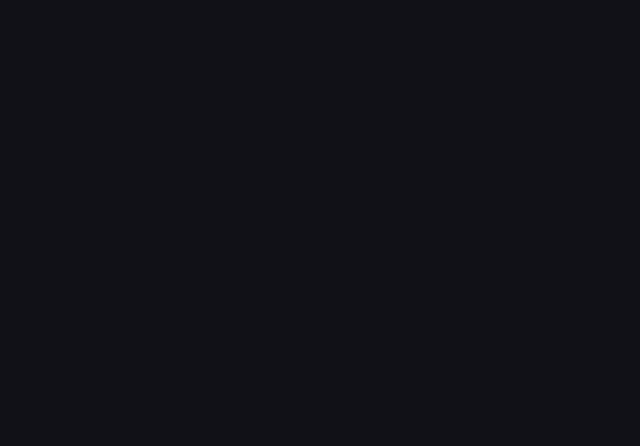
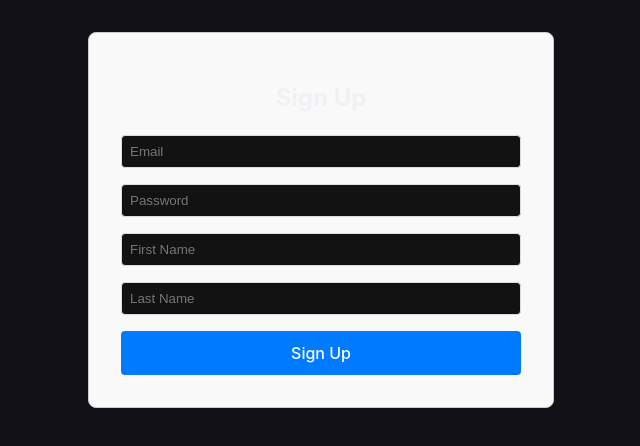
Before and after one commit to kuchuk-borom-debbarma/Vekku, a React (Vite) app in the folder vekku-client/: page /signup in a window 1280 px wide. Before the commit this address had no page. Shown: the top 446 px of the page, without its empty margins (319-959 px from the left). Built offline with nearby package versions, Linux system fonts and the light colour scheme.

Commit message:
[vekku-client] feat: Add client-side authentication pages and provider, and configure server CORS.

```diff
--- a/vekku-client/src/App.css
+++ b/vekku-client/src/App.css
@@ -1 +1,50 @@
-/* CSS Modules or local styles can go here */
+
+/* Auth Styles */
+.auth-container {
+  display: flex;
+  flex-direction: column;
+  align-items: center;
+  justify-content: center;
+  padding: 2rem;
+  max-width: 400px;
+  margin: 0 auto;
+  border: 1px solid #ccc;
+  border-radius: 8px;
+  background-color: #f9f9f9;
+}
+
+.auth-container h2 {
+  margin-bottom: 1.5rem;
+}
+
+.auth-container form {
+  display: flex;
+  flex-direction: column;
+  width: 100%;
+}
+
+.auth-container input {
+  margin-bottom: 1rem;
+  padding: 0.5rem;
+  border: 1px solid #ddd;
+  border-radius: 4px;
+}
+
+.auth-container button {
+  padding: 0.75rem;
+  background-color: #007bff;
+  color: white;
+  border: none;
+  border-radius: 4px;
+  cursor: pointer;
+  font-size: 1rem;
+}
+
+.auth-container button:hover {
+  background-color: #0056b3;
+}
+
+.error {
+  color: red;
+  margin-bottom: 1rem;
+}
--- a/vekku-client/src/App.tsx
+++ b/vekku-client/src/App.tsx
@@ -1,16 +1,25 @@
 import { BrowserRouter, Routes, Route } from 'react-router-dom';
 import Home from './Home';
 import TagSuggestion from './components/TagSuggestion';
+import { AuthProvider } from './components/auth/AuthProvider';
+import SignupPage from './components/auth/SignupPage';
+import VerifyPage from './components/auth/VerifyPage';
+import LoginPage from './components/auth/LoginPage';
 import './App.css';
 
 function App() {
   return (
+    <AuthProvider>
       <BrowserRouter>
         <Routes>
           <Route path="/" element={<Home />} />
           <Route path="/tag-suggestion" element={<TagSuggestion />} />
+          <Route path="/signup" element={<SignupPage />} />
+          <Route path="/verify" element={<VerifyPage />} />
+          <Route path="/login" element={<LoginPage />} />
         </Routes>
       </BrowserRouter>
+    </AuthProvider>
   );
 }
 
--- /dev/null
+++ b/vekku-client/src/components/auth/AuthProvider.tsx
@@ -0,0 +1,80 @@
+import React, { createContext, useContext, useState, useEffect } from 'react';
+
+interface User {
+    email: string;
+    accessToken: string;
+}
+
+interface AuthContextType {
+    user: User | null;
+    signup: (data: any) => Promise<void>;
+    verify: (email: string, otp: string) => Promise<void>;
+    login: (data: any) => Promise<void>;
+    logout: () => void;
+}
+
+const AuthContext = createContext<AuthContextType | null>(null);
+
+export const AuthProvider = ({ children }: { children: React.ReactNode }) => {
+    const [user, setUser] = useState<User | null>(null);
+
+    useEffect(() => {
+        const token = localStorage.getItem('accessToken');
+        const email = localStorage.getItem('userEmail');
+        if (token && email) {
+            setUser({ email, accessToken: token });
+        }
+    }, []);
+
+    const signup = async (data: any) => {
+        const response = await fetch('http://localhost:8080/api/auth/signup', {
+            method: 'POST',
+            headers: { 'Content-Type': 'application/json' },
+            body: JSON.stringify(data),
+        });
+        if (!response.ok) throw new Error('Signup failed');
+    };
+
+    const verify = async (email: string, otp: string) => {
+        const response = await fetch('http://localhost:8080/api/auth/verify', {
+            method: 'POST',
+            headers: { 'Content-Type': 'application/json' },
+            body: JSON.stringify({ email, otp }),
+        });
+        if (!response.ok) throw new Error('Verification failed');
+    };
+
+    const login = async (data: any) => {
+        const response = await fetch('http://localhost:8080/api/auth/login', {
+            method: 'POST',
+            headers: { 'Content-Type': 'application/json' },
+            body: JSON.stringify(data),
+        });
+        if (!response.ok) throw new Error('Login failed');
+
+        const result = await response.json();
+        localStorage.setItem('accessToken', result.accessToken);
+        localStorage.setItem('refreshToken', result.refreshToken);
+        localStorage.setItem('userEmail', data.email);
+        setUser({ email: data.email, accessToken: result.accessToken });
+    };
+
+    const logout = () => {
+        localStorage.removeItem('accessToken');
+        localStorage.removeItem('refreshToken');
+        localStorage.removeItem('userEmail');
+        setUser(null);
+    };
+
+    return (
+        <AuthContext.Provider value={{ user, signup, verify, login, logout }}>
+            {children}
+        </AuthContext.Provider>
+    );
+};
+
+export const useAuth = () => {
+    const context = useContext(AuthContext);
+    if (!context) throw new Error('useAuth must be used within an AuthProvider');
+    return context;
+};
--- /dev/null
+++ b/vekku-client/src/components/auth/LoginPage.tsx
@@ -0,0 +1,32 @@
+import { useState } from 'react';
+import { useAuth } from './AuthProvider';
+import { useNavigate } from 'react-router-dom';
+
+export default function LoginPage() {
+    const { login } = useAuth();
+    const navigate = useNavigate();
+    const [formData, setFormData] = useState({ email: '', password: '' });
+    const [error, setError] = useState('');
+
+    const handleSubmit = async (e: React.FormEvent) => {
+        e.preventDefault();
+        try {
+            await login(formData);
+            navigate('/');
+        } catch (err) {
+            setError('Login failed. Invalid credentials?');
+        }
+    };
+
+    return (
+        <div className="auth-container">
+            <h2>Login</h2>
+            {error && <p className="error">{error}</p>}
+            <form onSubmit={handleSubmit}>
+                <input type="email" placeholder="Email" value={formData.email} onChange={e => setFormData({ ...formData, email: e.target.value })} required />
+                <input type="password" placeholder="Password" value={formData.password} onChange={e => setFormData({ ...formData, password: e.target.value })} required />
+                <button type="submit">Login</button>
+            </form>
+        </div>
+    );
+}
--- /dev/null
+++ b/vekku-client/src/components/auth/SignupPage.tsx
@@ -0,0 +1,34 @@
+import { useState } from 'react';
+import { useAuth } from './AuthProvider';
+import { useNavigate } from 'react-router-dom';
+
+export default function SignupPage() {
+    const { signup } = useAuth();
+    const navigate = useNavigate();
+    const [formData, setFormData] = useState({ email: '', password: '', firstName: '', lastName: '' });
+    const [error, setError] = useState('');
+
+    const handleSubmit = async (e: React.FormEvent) => {
+        e.preventDefault();
+        try {
+            await signup(formData);
+            navigate(`/verify?email=${formData.email}`);
+        } catch (err) {
+            setError('Signup failed. Please try again.');
+        }
+    };
+
+    return (
+        <div className="auth-container">
+            <h2>Sign Up</h2>
+            {error && <p className="error">{error}</p>}
+            <form onSubmit={handleSubmit}>
+                <input type="email" placeholder="Email" value={formData.email} onChange={e => setFormData({ ...formData, email: e.target.value })} required />
+                <input type="password" placeholder="Password" value={formData.password} onChange={e => setFormData({ ...formData, password: e.target.value })} required />
+                <input type="text" placeholder="First Name" value={formData.firstName} onChange={e => setFormData({ ...formData, firstName: e.target.value })} required />
+                <input type="text" placeholder="Last Name" value={formData.lastName} onChange={e => setFormData({ ...formData, lastName: e.target.value })} required />
+                <button type="submit">Sign Up</button>
+            </form>
+        </div>
+    );
+}
--- /dev/null
+++ b/vekku-client/src/components/auth/VerifyPage.tsx
@@ -0,0 +1,34 @@
+import { useState } from 'react';
+import { useAuth } from './AuthProvider';
+import { useNavigate, useSearchParams } from 'react-router-dom';
+
+export default function VerifyPage() {
+    const { verify } = useAuth();
+    const navigate = useNavigate();
+    const [searchParams] = useSearchParams();
+    const email = searchParams.get('email') || '';
+    const [otp, setOtp] = useState('');
+    const [error, setError] = useState('');
+
+    const handleSubmit = async (e: React.FormEvent) => {
+        e.preventDefault();
+        try {
+            await verify(email, otp);
+            navigate('/login');
+        } catch (err) {
+            setError('Verification failed. Invalid OTP?');
+        }
+    };
+
+    return (
+        <div className="auth-container">
+            <h2>Verify OTP</h2>
+            <p>Enter the OTP sent to {email}</p>
+            {error && <p className="error">{error}</p>}
+            <form onSubmit={handleSubmit}>
+                <input type="text" placeholder="OTP" value={otp} onChange={e => setOtp(e.target.value)} required />
+                <button type="submit">Verify</button>
+            </form>
+        </div>
+    );
+}
```
Lines whose indentation alone changed are shown as unchanged.
